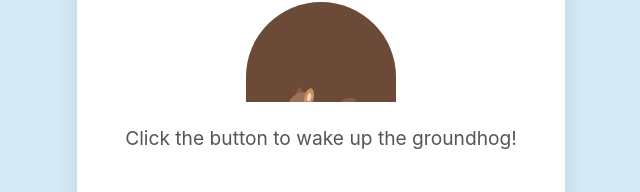
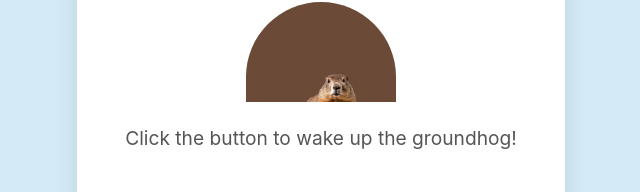
Before and after one commit to MichRacz00/groundhog-day-predictor, a plain HTML site: page index.html in a window 1280 px wide. Shown: the part 309-501 px from the top of the page, 319-959 px from the left. Drawn offline with Linux system fonts and the light colour scheme.

Commit message:
Replaced emoji squirell for an image of an actuall groundhog

```diff
--- a/index.html
+++ b/index.html
@@ -125,7 +125,7 @@
         <h1>Will winter ever end?</h1>
 
         <div class="groundhog-area">
-            <div id="groundhog">🐿️</div>
+            <img id="groundhog" src="groundhog.webp" alt ="A cute groundhog">
             <div id="shadow"></div>
         </div>
 
```
Also changed, not shown: groundhog.webp (added).
